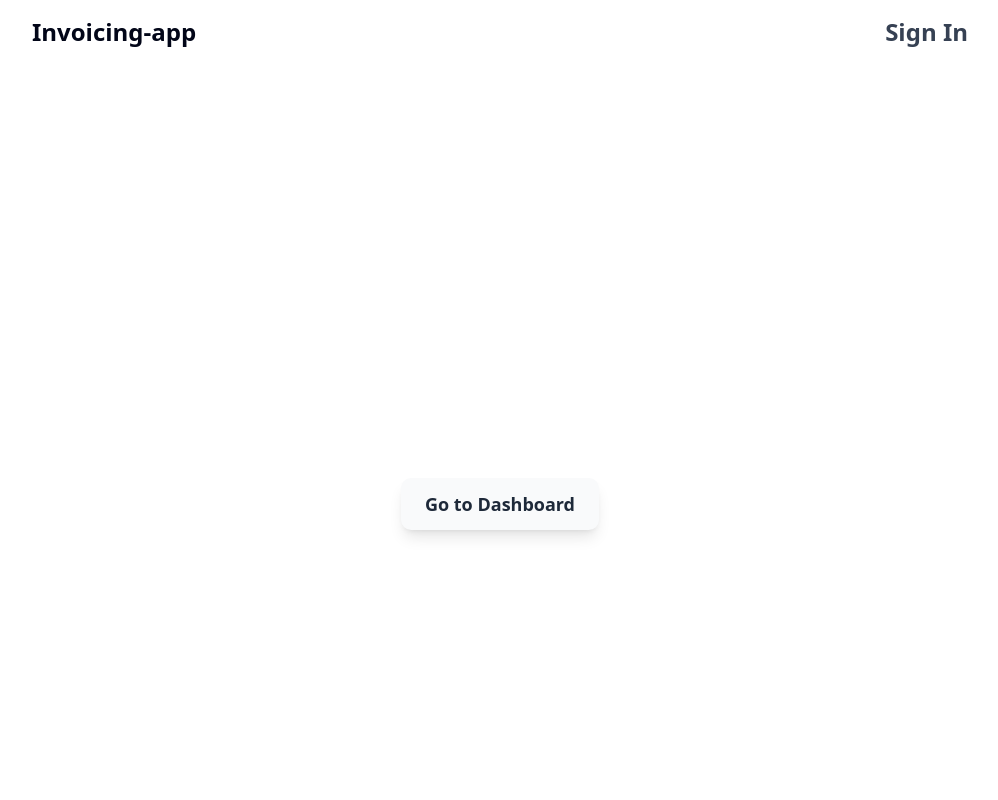
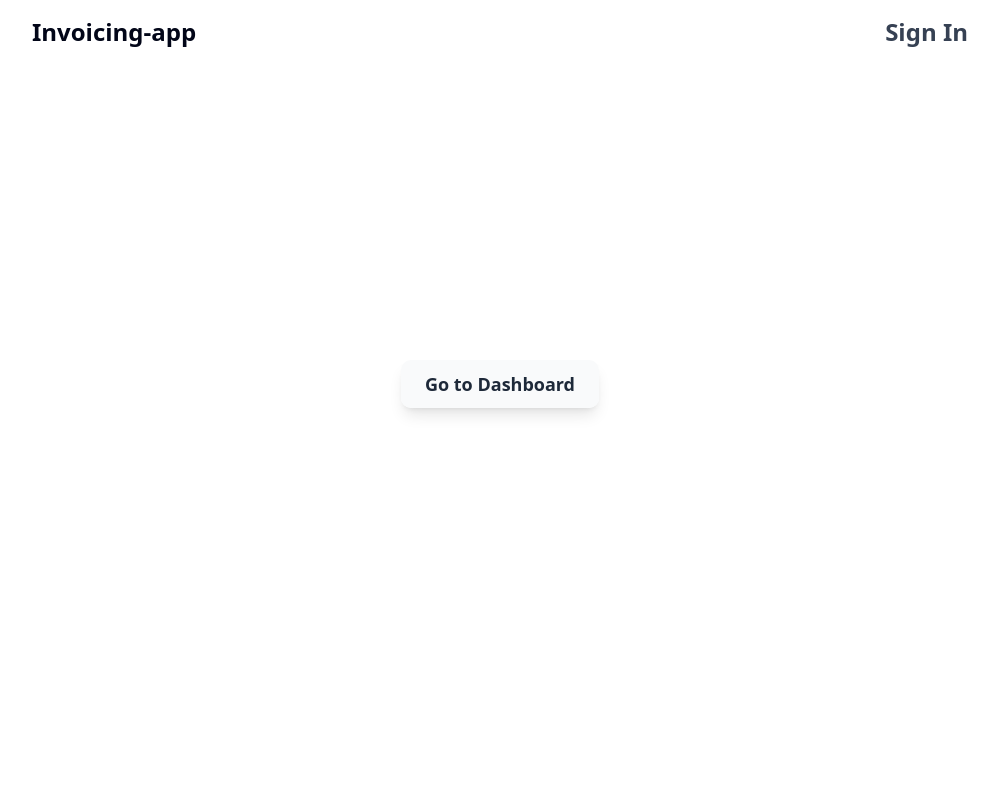
Before and after one commit to MogesBekele/invoice-app, a Next.js app: page / in a window 1280 px wide. Shown: the top 800 px of the page, without its empty margins (140-1138 px from the left). Built offline with nearby package versions, Linux system fonts and the light colour scheme; no server answers.

Commit message:
dashboard

```diff
--- a/src/app/page.tsx
+++ b/src/app/page.tsx
@@ -2,13 +2,15 @@ import Link from "next/link";
 
 export default function Home() {
   return (
-    <div className="flex items-center justify-center h-screen bg-white ">
-      <Link
-        href="/dashboard"
-        className="px-6 py-3 bg-gray-50  text-gray-800 rounded-lg shadow-lg hover:bg-gray-100 transition text-lg font-semibold"
-      >
-        Go to Dashboard
-      </Link>
+    <div className="flex items-center justify-center h-screen bg-white">
+      <div className="-translate-y-20 sm:-translate-y-30"> {/* Moves content slightly above center */}
+        <Link
+          href="/dashboard"
+          className="px-6 py-3 bg-gray-50 text-gray-800 rounded-lg shadow-lg hover:bg-gray-100 transition text-lg font-semibold"
+        >
+          Go to Dashboard
+        </Link>
+      </div>
     </div>
   );
 }
```
